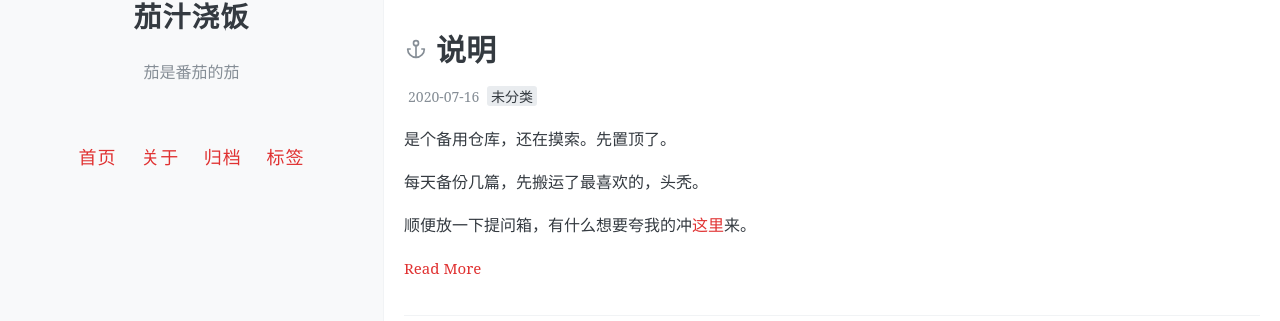
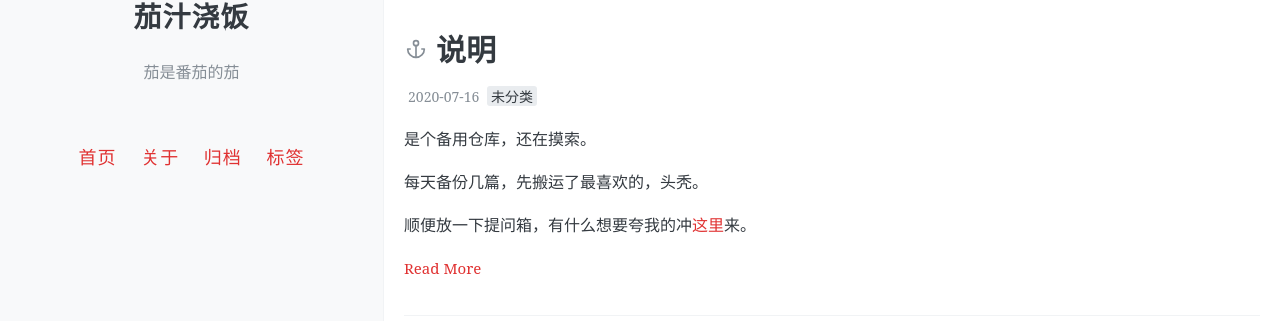
Before and after one commit to onemorebluemoon/ketchup, a Jekyll site: the page built from index.html, in a window 1280 px wide and 900 px high, scrolled down 604 px. Shown: the part 132-453 px from the top of the window. Built offline with Jekyll 4.4.1, drawn with Linux system fonts in a browser that asks for light colours; the list of posts is cut into pages by our own code; comment, search, counter and statistics services are not loaded.

Commit message:
Update 2020-07-16-instructions.md

```diff
--- a/_posts/2020-07-16-instructions.md
+++ b/_posts/2020-07-16-instructions.md
@@ -9,7 +9,7 @@ comments: true
 pinned: true
 ---
 
-是个备用仓库，还在摸索。先置顶了。
+是个备用仓库，还在摸索。
 
 每天备份几篇，先搬运了最喜欢的，头秃。
 
```
